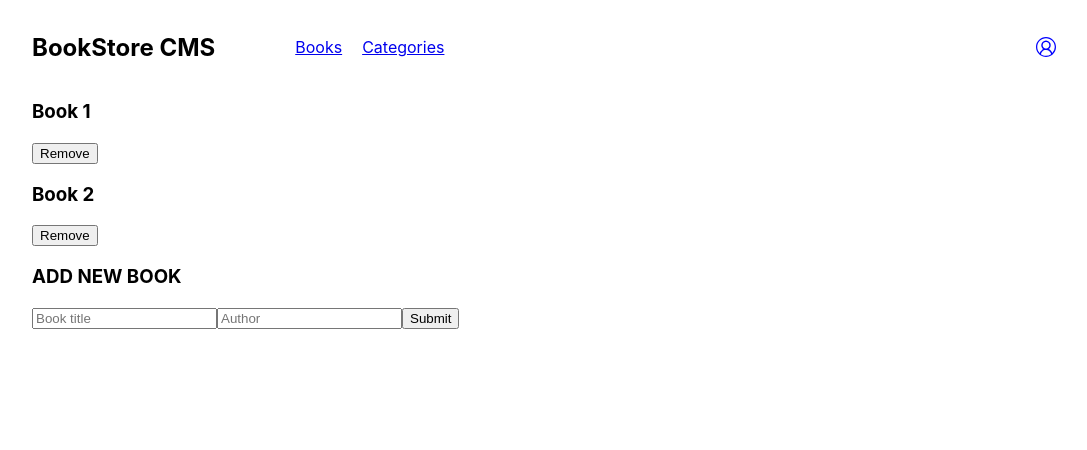
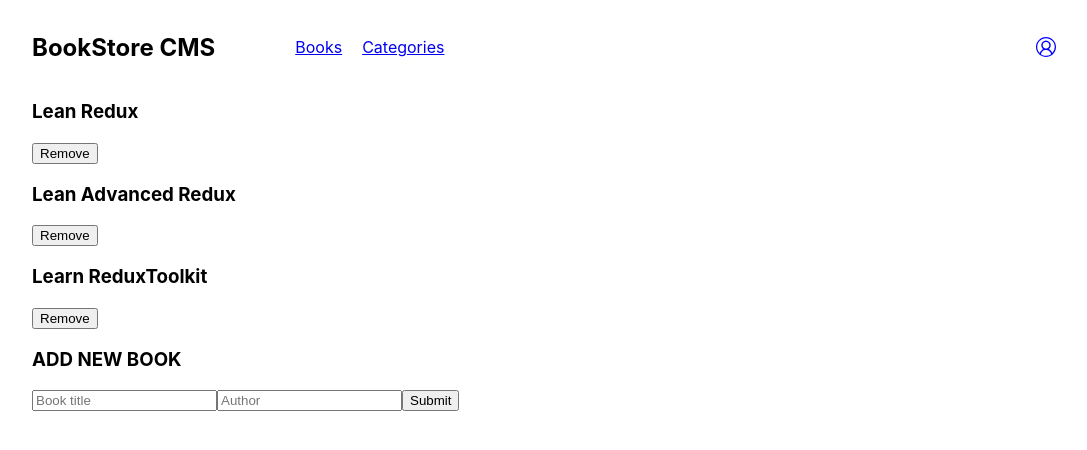
Before and after one commit to ndayishimiyeeric/book-store, a React (Create React App) app: page / in a window 1280 px wide. Shown: the top 450 px of the page, without its empty margins (96-1183 px from the left). Built offline with nearby package versions, Linux system fonts and the light colour scheme.

Commit message:
Consume book state

```diff
--- a/src/components/Books.js
+++ b/src/components/Books.js
@@ -1,12 +1,23 @@
 import React from 'react';
+import { useSelector } from 'react-redux';
 import Book from './Book';
 import Form from './Form';
 
 function Books() {
+  const books = useSelector((state) => state.bookReducer);
+  const booksElement = books.map((book) => (
+    <Book
+      key={book.id}
+      id={book.id}
+      title={book.title}
+      author={book.author}
+    />
+  ));
+
   return (
     <div>
-      <Book title="Book 1" />
-      <Book title="Book 2" />
+      {books.length !== 0 && booksElement}
+      {books.length === 0 && 'No Books Available'}
       <Form />
     </div>
   );
```
